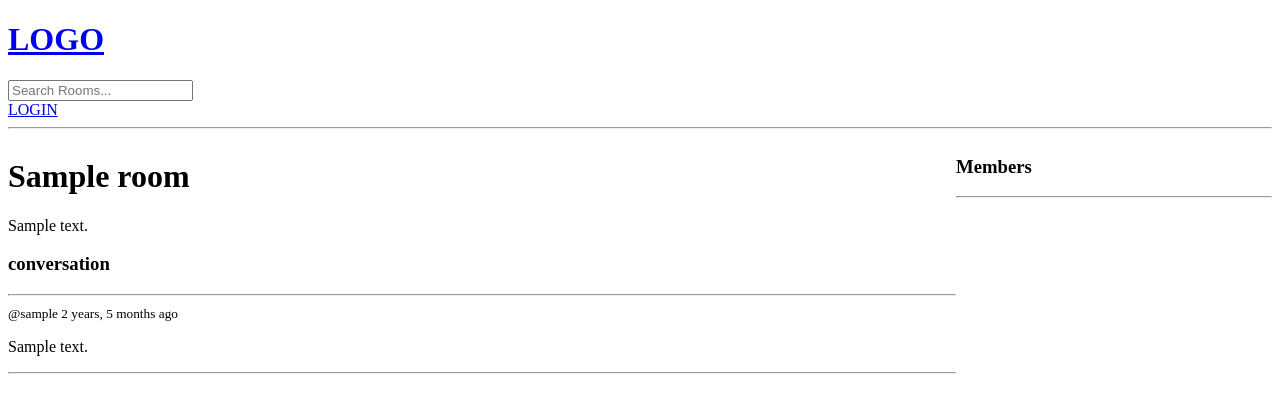
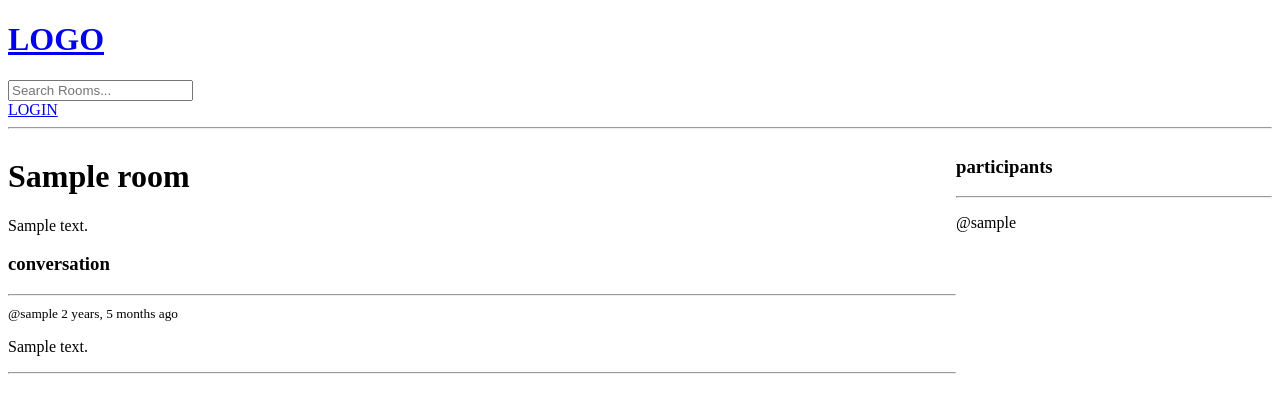
Before and after one commit to derick-droid/gretsadevstudypool, a Django app: page /room/1/ in a window 1280 px wide. Shown: the top 413 px of the page. Run offline with Django 4.2, Linux system fonts and the light colour scheme; tables that the repository leaves empty hold one stand-in row (values such as "Sample post").

Commit message:
adding admin of the room to participant list

```diff
--- a/base/templates/base/room.html
+++ b/base/templates/base/room.html
@@ -51,10 +51,21 @@
 
      </div>
 		 <div>
+
+			<!-- display members -->
 			<h3>
-				Members
+				participants
 			</h3>
 			<hr>
+
+			{% for user in participants %}
+			     <div>
+						<p>
+							@{{user.username}}
+						</p>
+					 </div>
+
+			{% endfor %}
 		 </div>
 
 
--- a/base/views.py
+++ b/base/views.py
@@ -99,6 +99,7 @@ def home(request):
 def room(request, pk):
     room = Room.objects.get(id = pk)
     room_messages = room.messages_set.all().order_by("-created_date")
+    participants = room.participants.all()
 
     if request.method == "POST":
 
@@ -108,12 +109,14 @@ def room(request, pk):
          body = request.POST.get("body"),
 
      )
+     room.participants.add(request.user)
      return redirect ("room", pk = room.id)
 
 
     context = {
         'room':room,
         'room_messages':room_messages,
+        'participants':participants
                }
     return render (request, 'base/room.html', context)
 
```
